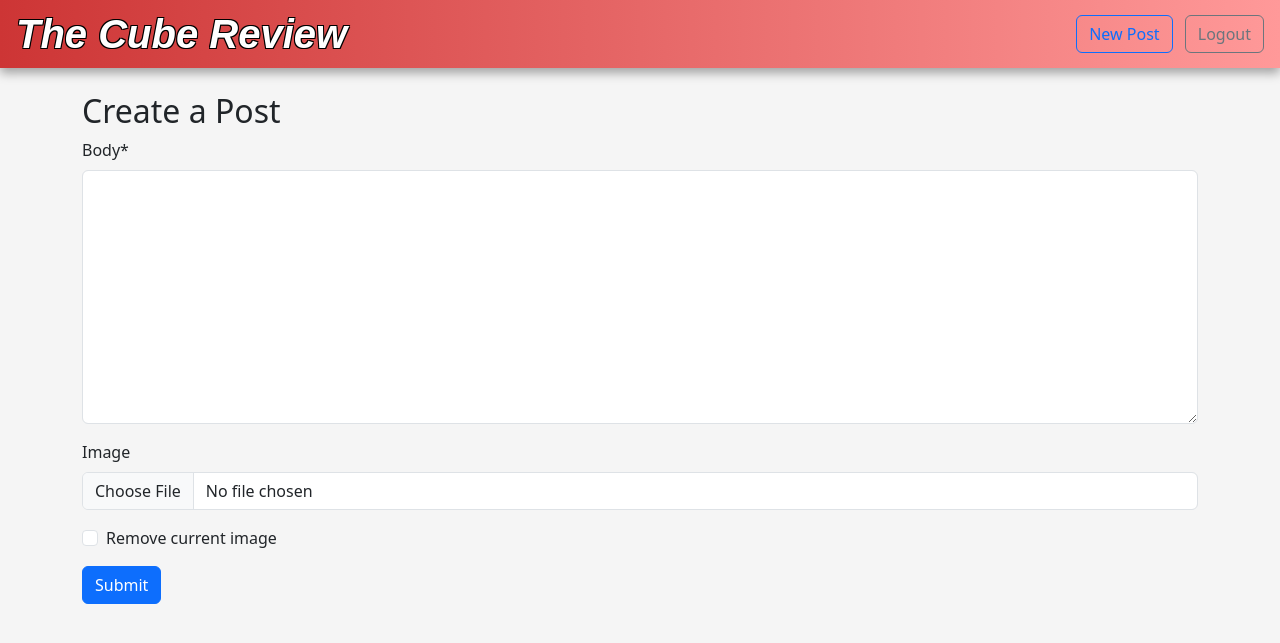
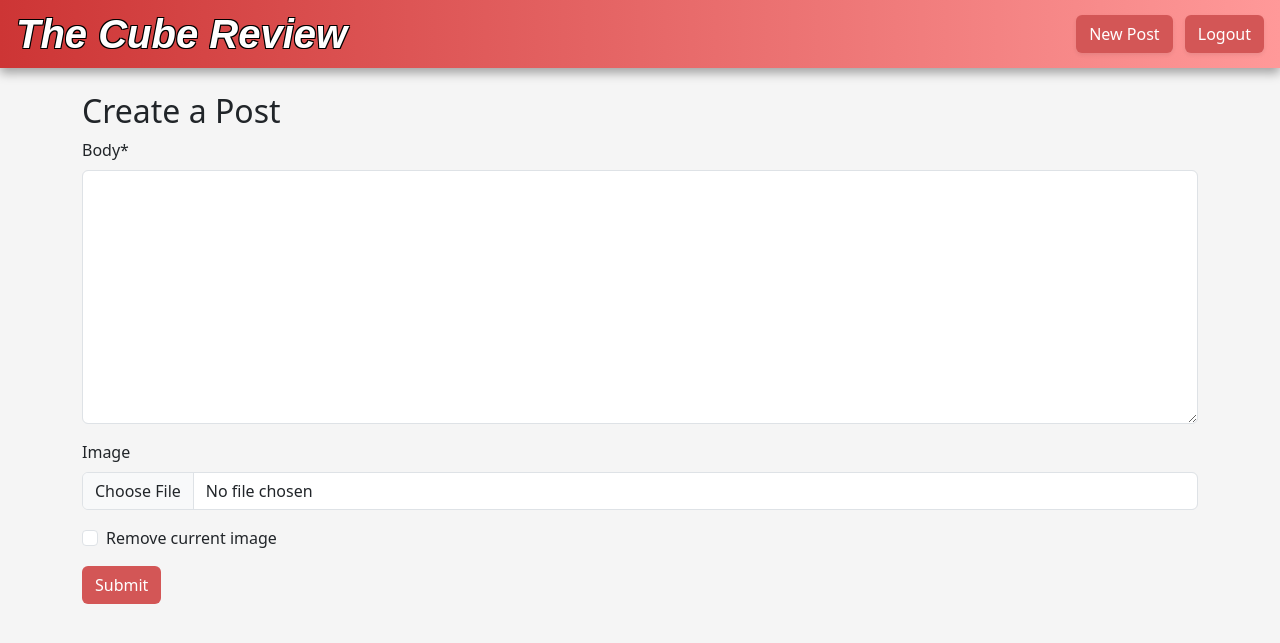
Before and after one commit to arun-dhanjal/the_cube_review, a Django app: page /create/ in a window 1280 px wide. Shown: the top 643 px of the page. Run offline with Django 4.2, Linux system fonts and the light colour scheme; the visitor is signed in with stand-in values (Sample User, id 1); some libraries are stand-ins or nearby versions.

Commit message:
Add consistent styling for all buttons in site

```diff
--- a/feed/templates/feed/create_post.html
+++ b/feed/templates/feed/create_post.html
@@ -6,6 +6,6 @@
     <form method="POST" enctype="multipart/form-data">
         {% csrf_token %}
         {{ form|crispy }}
-        <button type="submit" class="btn btn-primary">Submit</button>
+        <button type="submit" class="btn">Submit</button>
     </form>
 {% endblock %}
--- a/feed/templates/feed/edit_comment.html
+++ b/feed/templates/feed/edit_comment.html
@@ -6,6 +6,6 @@
     <form method="POST">
         {% csrf_token %}
         {{ form|crispy }}
-        <button type="submit" class="btn btn-primary">Save</button>
+        <button type="submit" class="btn">Save</button>
     </form>
 {% endblock %}
--- a/feed/templates/feed/edit_post.html
+++ b/feed/templates/feed/edit_post.html
@@ -14,6 +14,6 @@
             </div>
         {% endif %}
 
-        <button type="submit" class="btn btn-primary mt-3">Save</button>
+        <button type="submit" class="btn mt-3">Save</button>
     </form>
 {% endblock %}
--- a/static/css/style.css
+++ b/static/css/style.css
@@ -38,12 +38,12 @@ body {
     border-radius: 0.5rem;
 }
 
-.view-post {
+.btn {
     color: white;
     background-color: #d35656;
 }
 
-.view-post:hover {
+.btn:hover {
     color: white;
     background-color: #e88686;
 }
--- a/templates/base.html
+++ b/templates/base.html
@@ -17,11 +17,11 @@
         <a class="navbar-brand" href="{% url 'feed' %}"><i>The Cube Review</i></a>
         <div class="ms-auto">
             {% if user.is_authenticated %}
-                <a class="btn btn-outline-primary me-2" href="{% url 'create_post' %}">New Post</a>
-                <a class="btn btn-outline-secondary" href="{% url 'account_logout' %}">Logout</a>
+                <a class="btn me-2 shadow-sm" href="{% url 'create_post' %}">New Post</a>
+                <a class="btn shadow-sm" href="{% url 'account_logout' %}">Logout</a>
             {% else %}
-                <a class="btn btn-outline-primary" href="{% url 'account_login' %}">Login</a>
-                <a class="btn primary" href="{% url 'account_signup' %}">Sign Up</a>
+                <a class="btn shadow-sm" href="{% url 'account_login' %}">Login</a>
+                <a class="btn shadow-sm" href="{% url 'account_signup' %}">Sign Up</a>
             {% endif %}
         </div>
     </nav>
```
Also changed, not shown: feed/templates/feed/post_detail.html (+4 -4 lines).
